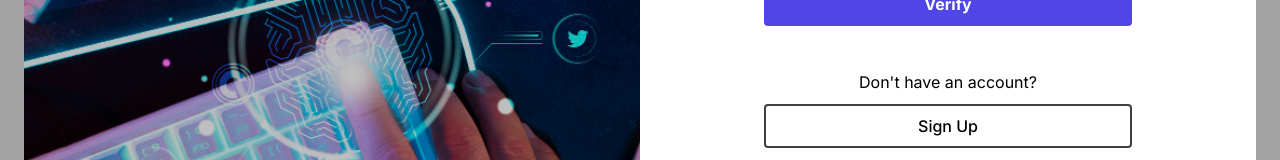
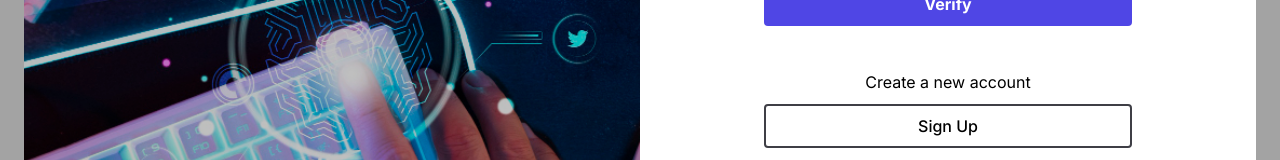
Before and after one commit to Taimoor2301/next-appwrite, a Next.js app: page /Auth/forgotpassword in a window 1280 px wide. Shown: the part 364-524 px from the top of the page. Built offline with nearby package versions, Linux system fonts and the light colour scheme.

Commit message:
fix comma issues

```diff
--- a/src/app/Auth/forgotpassword/page.jsx
+++ b/src/app/Auth/forgotpassword/page.jsx
@@ -82,7 +82,7 @@ export default function ForgotPassword() {
           <Button text="Verify" loading={loading} />
 
           <div className="flex flex-col gap-2.5 py-3 text-center">
-            <span>Don't have an account?</span>
+            <span>Create a new account</span>
             <Link
               href="/Auth/register"
               className="border-2 py-2 rounded border-zinc-700 font-medium hover:text-white hover:border-zinc-800 hover:bg-zinc-800 transition-all duration-300 ease-out"
--- a/src/app/Auth/login/page.jsx
+++ b/src/app/Auth/login/page.jsx
@@ -131,7 +131,7 @@ export default function Login() {
           <Button text="Login" loading={loading} />
 
           <div className="flex flex-col gap-2.5 py-3 text-center">
-            <span>Don't have an account?</span>
+            <span>Create a new account</span>
             <Link
               href="/Auth/register"
               className="border-2 py-2 rounded border-zinc-700 font-medium hover:text-white hover:border-zinc-800 hover:bg-zinc-800 transition-all duration-300 ease-out"
--- a/src/app/Auth/verifyemail/page.jsx
+++ b/src/app/Auth/verifyemail/page.jsx
@@ -54,7 +54,7 @@ export default function VerifyEmail() {
         <h1 className="text-3xl font-bold text-neutral-800">Oops!</h1>{" "}
         <p className="text-sm font-medium text-neutral-600">
           Something went wrong... <br />
-          we can't verify your email right now!
+          could not verify your email!
         </p>
       </div>
     );
```
